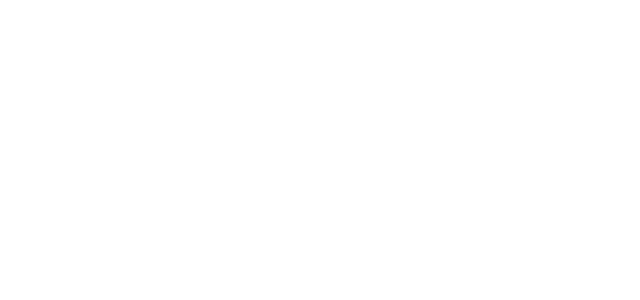
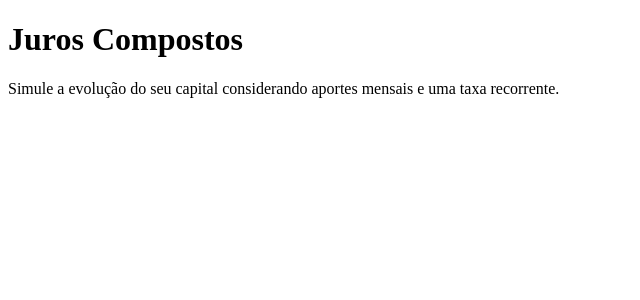
Before and after one commit to dielsonsales/JurosCompostos, a Next.js app: page / in a window 1280 px wide. Shown: the top 300 px of the page, without its empty margins (0-640 px from the left). Built offline with nearby package versions, Linux system fonts and the light colour scheme.

Commit message:
Create initial text

```diff
--- a/src/app/page.tsx
+++ b/src/app/page.tsx
@@ -2,9 +2,11 @@
 
 export default function Home() {
   return (
-    <>
-      <main>
-      </main>
-    </>
+    <main>
+      <div>
+        <h1>Juros Compostos</h1>
+        <p>Simule a evolução do seu capital considerando aportes mensais e uma taxa recorrente.</p>
+      </div>
+    </main>
   );
 }
```
